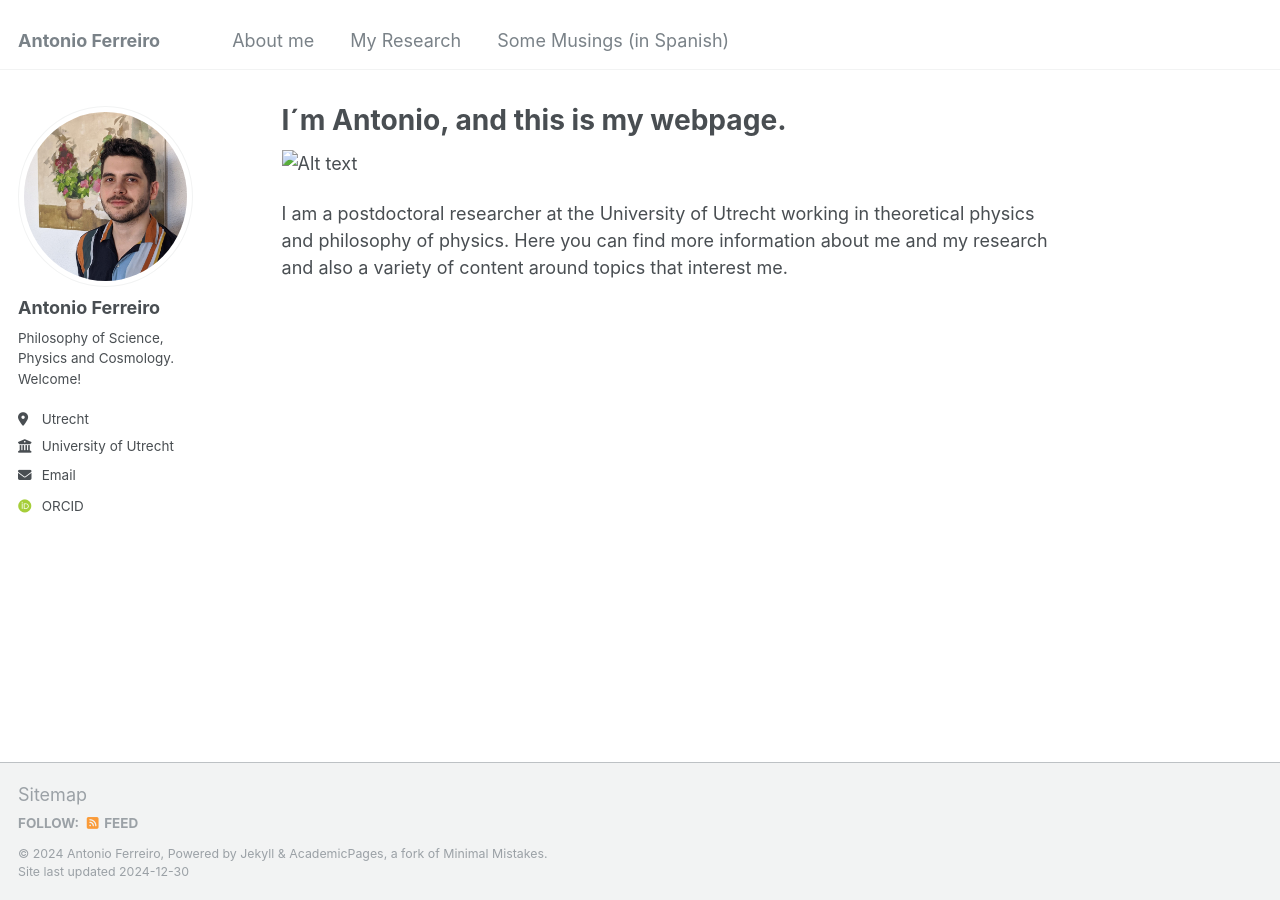
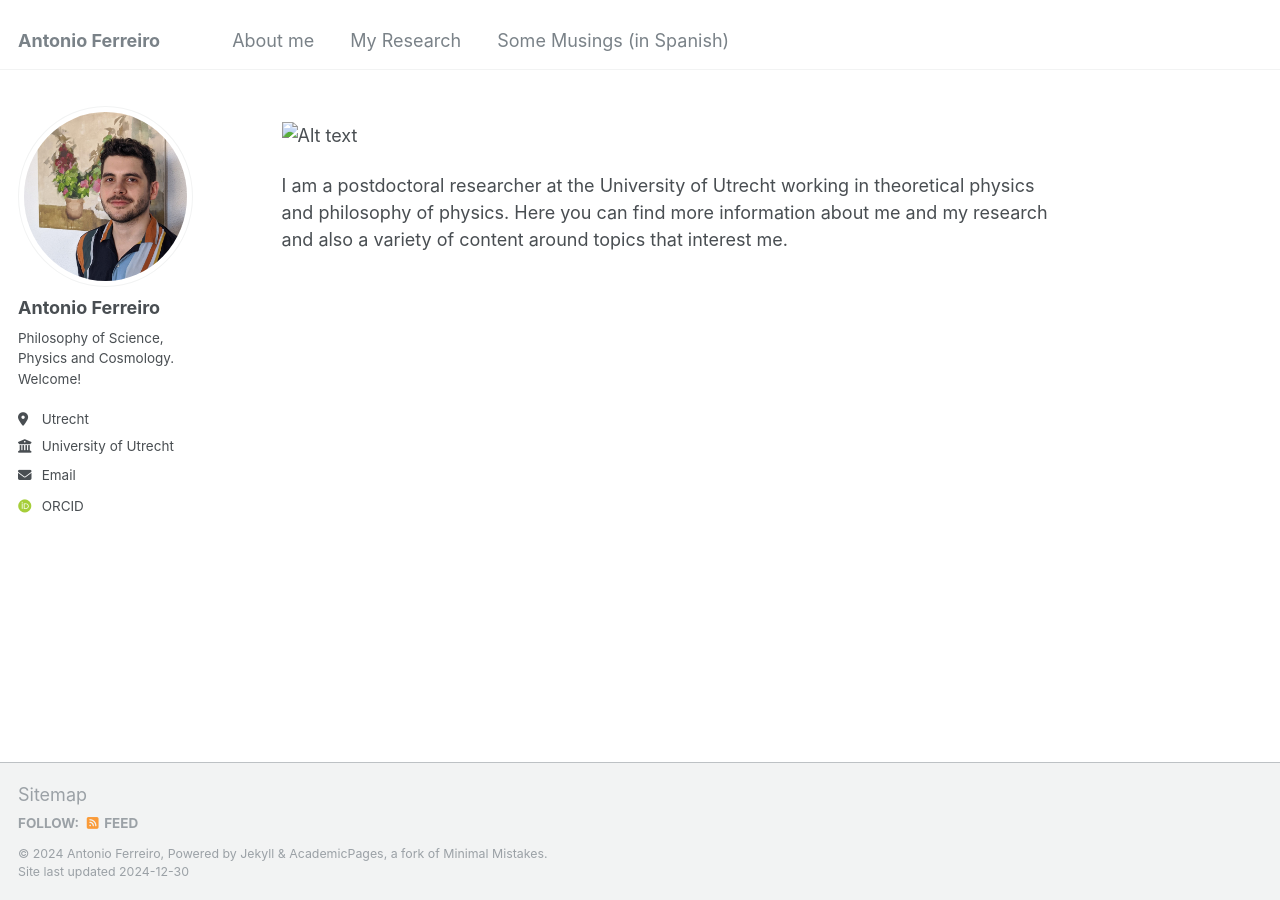
Before and after one commit to Anfedea/anfedea.github.io, a Jekyll site: the page built from _pages/about.md, in a window 1280 px wide. Built offline with Jekyll 4.4.1, drawn with Linux system fonts in a browser that asks for light colours; some web fonts are replaced.

Commit message:
Update about.md

```diff
--- a/_pages/about.md
+++ b/_pages/about.md
@@ -1,12 +1,15 @@
 ---
 permalink: /
-title: "I´m Antonio, and this is my webpage."
+title: ""
 author_profile: true
 redirect_from:
   - /about/
   - /about.html
 ---
 
+
+
+
 ![Alt text](bg.jpg)
 
 I am a postdoctoral researcher at the University of Utrecht working in theoretical physics and philosophy of physics. Here you can find more information about me and my research and also a variety of content around topics that interest me.
```
